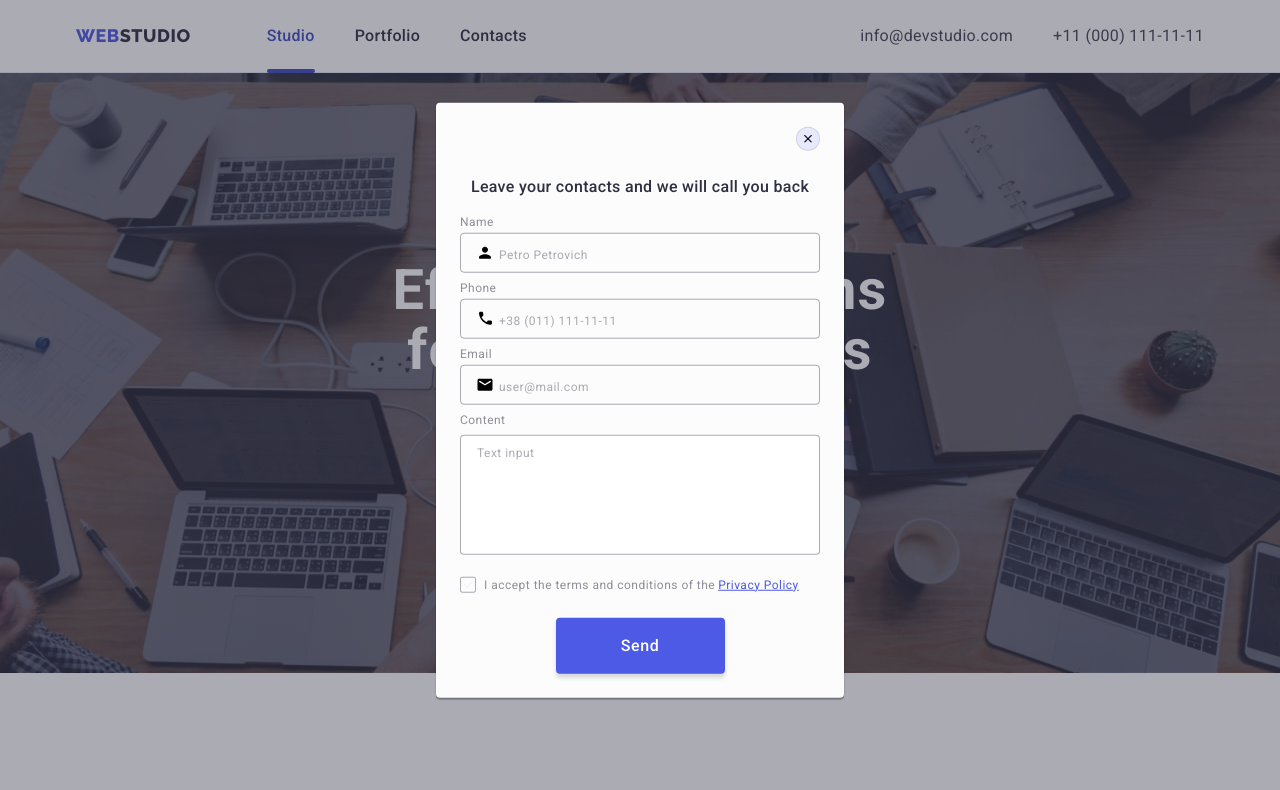
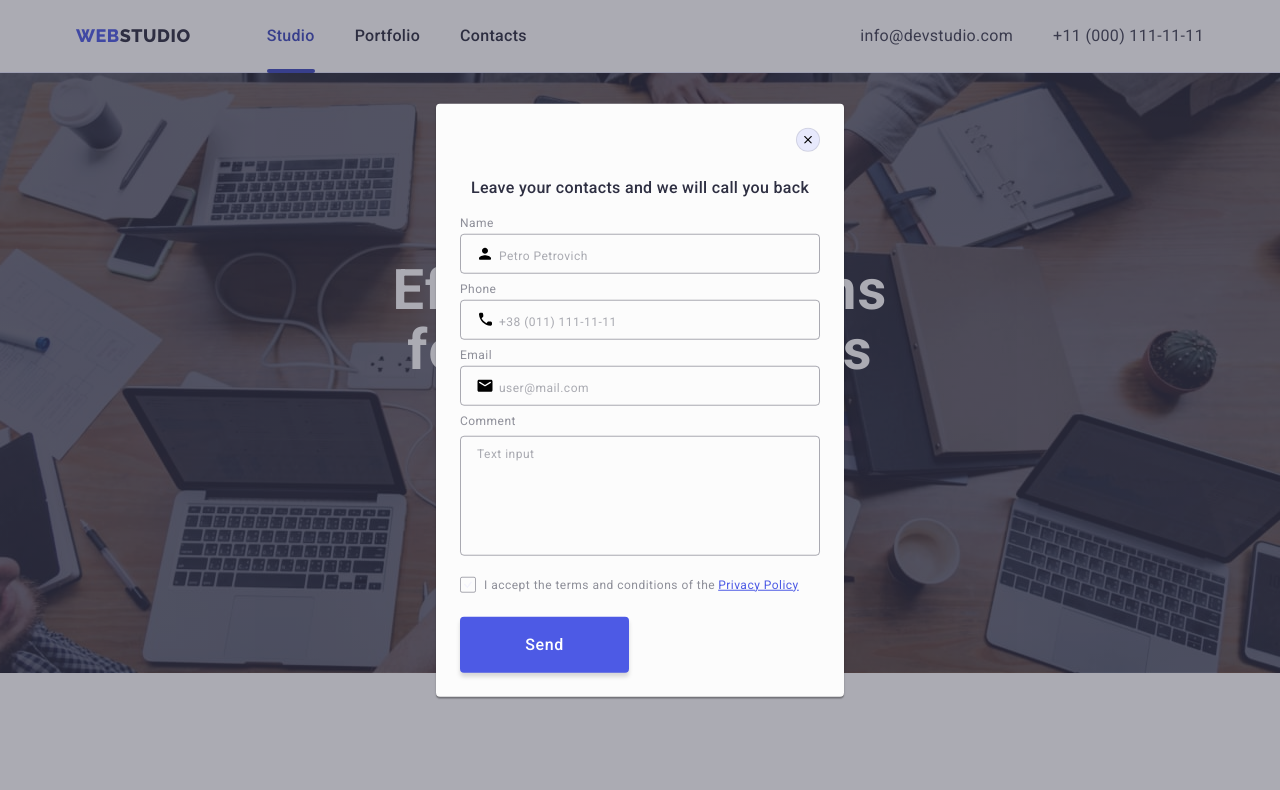
Before and after one commit to IgorKonoval/goit-markup-hw-06, a plain HTML site: page index.html in a window 1280 px wide. Both pictures are taken after a click on the button "Order Service". Shown: the top 790 px of the page. Drawn offline with nearby package versions, Linux system fonts and the light colour scheme.

Commit message:
edit for autocontrol 3

```diff
--- a/css/styles.css
+++ b/css/styles.css
@@ -392,12 +392,6 @@ body {
   color: var(--link-color);
 }
 
-.send {
-  margin-top: 24px;
-  display: flex;
-  justify-content: center;
-}
-
 /*------------- Footer -------------*/
 
 .footer {
@@ -740,29 +734,35 @@ body {
 }
 
 .modal-field {
-  margin-top: 8px;
+  margin-bottom: 16px;
 }
 
 .modal-comment {
   width: 100%;
   height: 120px;
+  font-size: 12px;
+  line-height: 1.17;
+  letter-spacing: 0.04em;
+  color: var(--modal-bg-color);
   border: 1px solid var(--modal-bg-color);
   border-radius: 4px;
   margin-top: 4px;
   resize: none;
+  background-color: transparent;
   padding: 8px 16px;
   outline: transparent;
+  transition: border-color 250ms cubic-bezier(0.4, 0, 0.2, 1);
 }
 
 .modal-field-check {
-  margin-top: 16px;
+  margin-bottom: 24px;
 }
 
 .check-text {
   display: flex;
   align-items: center;
   font-size: 12px;
-  line-height: 1.5;
+  line-height: 1.17;
   letter-spacing: 0.04em;
   color: var(--customers-icon);
 }
@@ -773,10 +773,12 @@ body {
   border: 1px solid var(--modal-bg-color);
   border-radius: 2px;
   margin-right: 8px;
-  display: flex;
+  display: inline-flex;
   align-items: center;
   justify-content: center;
   fill: transparent;
+  transition: background-color 250ms cubic-bezier(0.4, 0, 0.2, 1),
+    border 250ms cubic-bezier(0.4, 0, 0.2, 1), fill 250ms cubic-bezier(0.4, 0, 0.2, 1);
 }
 
 .modal-check:checked + .check-text span {
@@ -784,6 +786,15 @@ body {
   border: none;
   border-color: 1px solid var(--hover-color);
   fill: var(--cloud-footer-color);
+}
+
+.send {
+  display: flex;
+  justify-content: center;
+}
+
+.modal-button {
+  display: block;
 }
 
 /*------------- Frames -------------*/
--- a/index.html
+++ b/index.html
@@ -413,12 +413,12 @@
         <p class="modal-title">Leave your contacts and we will call you back</p>
         <form class="modal-form">
           <div class="modal-input-block">
-            <label for="modal-names" class="modal-text-box">Name</label>
+            <label for="user-name" class="modal-text-box">Name</label>
             <div class="modal-position">
               <input
                 type="text"
-                id="modal-names"
-                name="modal-name"
+                id="user-name"
+                name="user-name"
                 class="modal-input"
                 placeholder="Petro Petrovich"
                 required
@@ -463,11 +463,11 @@
           </div>
 
           <div class="modal-field">
-            <label for="modal-content" class="modal-text-box">Content</label>
+            <label for="user-comment" class="modal-text-box">Comment</label>
             <textarea
               class="modal-comment"
-              id="modal-content"
-              name="modal-content"
+              id="user-comment"
+              name="user-comment"
               placeholder="Text input"
             ></textarea>
           </div>
@@ -475,13 +475,13 @@
           <div class="modal-field-check">
             <input
               type="checkbox"
-              id="privacy"
-              name="privacy"
+              id="user-privacy"
+              name="user-privacy"
               value="true"
               class="modal-check visually-hidden"
             />
-            <label for="privacy" class="check-text">
-              <span>
+            <label for="user-privacy" class="check-text">
+              <span class="privacy-icon">
                 <svg class="check-icon" width="10" height="8">
                   <use href="./images/icons.svg#icon-check-mark"></use></svg></span
               >I accept the terms and conditions of the
@@ -489,9 +489,9 @@
             >
           </div>
 
-          <div class="send">
-            <button type="submit" class="button">Send</button>
-          </div>
+          <!-- <div class="send"> -->
+          <button type="submit" class="button modal-button">Send</button>
+          <!-- </div> -->
         </form>
       </div>
     </div>
```
